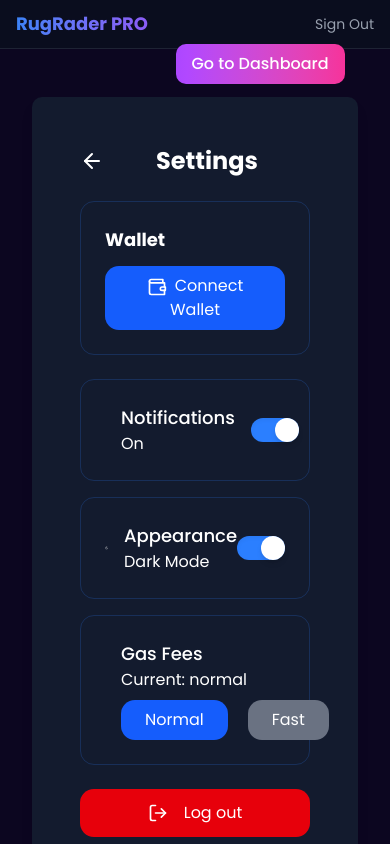
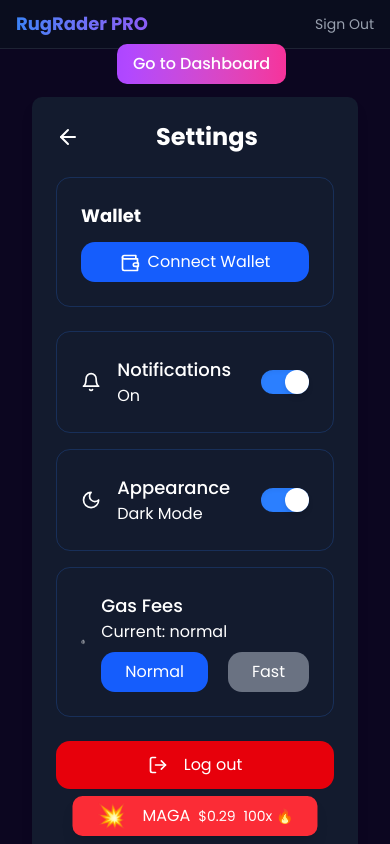
Before and after one commit to AIDIEO-COM/shopify0000-crypto-frontend, a React (Vite) app: page /dashboard/settings in a window 390 px wide. Shown: the top 844 px of the page. Built offline with nearby package versions, Linux system fonts and the light colour scheme.

Commit message:
new update done

```diff
--- a/src/components/Dashboard/CryptoPrices.jsx
+++ b/src/components/Dashboard/CryptoPrices.jsx
@@ -7,7 +7,7 @@
     const fetchCryptoData = async () => {
       try {
         const response = await fetch(
-          "https://api.coingecko.com/api/v3/coins/markets?vs_currency=usd&ids=solana,bonk,dogwifhat,popcat,maga&order=market_cap_desc&per_page=5&page=1&sparkline=false&key=x_cg_demo_api_key=CG-hug1nT2kpVQ8MMbfQDFu4NeK"
+          "https://api.coingecko.com/api/v3/coins/markets?vs_currency=usd&ids=solana,bonk,dogwifhat,popcat,maga,bitcoin&order=market_cap_desc&per_page=5&page=1&sparkline=false&key=x_cg_demo_api_key=CG-hug1nT2kpVQ8MMbfQDFu4NeK"
         );
         const data = await response.json();
         setCryptoData(data);
--- a/src/components/Home/SOLPriceChart.jsx
+++ b/src/components/Home/SOLPriceChart.jsx
@@ -47,7 +47,7 @@
       <h2 className="text-xl font-semibold lg:p-8 text-purple-200 mb-4">
         SOL Price Chart (7 Days)
       </h2>
-      <div className="w-full px-12  h-[300px]">
+      <div className="w-full lg:px-12  h-[300px]">
         <ResponsiveContainer width="100%" height="100%">
           <LineChart
             data={data}
--- a/src/components/ui/BgAnimation_2.jsx
+++ b/src/components/ui/BgAnimation_2.jsx
@@ -1,5 +1,5 @@
 
-import React, { useRef, useEffect } from 'react';
+import  { useRef, useEffect } from 'react';
 
 const BgAnimation_2 = () => {
   const canvasRef = useRef(null);
--- /dev/null
+++ b/src/components/ui/FloatingCrypto.jsx
@@ -0,0 +1,53 @@
+import { useEffect, useState } from "react";
+
+const cryptoList = [
+  { name: "Bitcoin", symbol: "btc", price: "$83953.00", icon: "₿" },
+  { name: "Solana", symbol: "sol", price: "$133.44", icon: "🌞" },
+  { name: "Bonk", symbol: "bonk", price: "$0.00", icon: "💥" },
+  { name: "Popcat", symbol: "popcat", price: "$0.19", icon: "🐱" },
+  { name: "MAGA", symbol: "trump", price: "$0.29", icon: "💥" },
+];
+
+const multipliers = ["50x", "60x", "100x", "120x"];
+const bgColors = ["bg-purple-600", "bg-yellow-600", "bg-blue-600", "bg-red-500", "bg-green-500"];
+const textColors = ["text-white", "text-white", "text-white", "text-white"];
+
+const FloatingCrypto = () => {
+  const [crypto, setCrypto] = useState(cryptoList[0]);
+  const [multiplier, setMultiplier] = useState(multipliers[0]);
+  const [bgColor, setBgColor] = useState(bgColors[0]);
+  const [textColor, setTextColor] = useState(textColors[0]);
+
+  useEffect(() => {
+    const interval = setInterval(() => {
+      const randomCrypto = cryptoList[Math.floor(Math.random() * cryptoList.length)];
+      const randomMultiplier = multipliers[Math.floor(Math.random() * multipliers.length)];
+      const randomBgColor = bgColors[Math.floor(Math.random() * bgColors.length)];
+      const randomTextColor = textColors[Math.floor(Math.random() * textColors.length)];
+
+      setCrypto(randomCrypto);
+      setMultiplier(randomMultiplier);
+      setBgColor(randomBgColor);
+      setTextColor(randomTextColor);
+    }, 1000);
+
+    return () => clearInterval(interval);
+  }, []);
+
+  return (
+    <div className="fixed bottom-2 z-50 left-1/2 transform -translate-x-1/2">
+      <div className={`w-max py-1  px-6 rounded-lg shadow-lg transition-all duration-500 ${bgColor} ${textColor} flex items-center space-x-4`}>
+        <div className="text-2xl">
+          <span>{crypto.icon}</span>
+        </div>
+        <div className="flex items-center space-x-2">
+          <span>{crypto.name}</span>
+          <span className="text-sm">{crypto.price}</span>
+          <span className="text-sm">{multiplier} 🔥</span>
+        </div>
+      </div>
+    </div>
+  );
+};
+
+export default FloatingCrypto;
--- a/src/index.css
+++ b/src/index.css
@@ -230,3 +230,16 @@
     opacity: 0;
   }
 }
+
+@keyframes slowPulse {
+  0%, 100% {
+    opacity: 1;
+  }
+  50% {
+    opacity: 0.7;
+  }
+}
+
+.slow-pulse {
+  animation: slowPulse 3s infinite;
+}
--- a/src/layout/MainLayout.jsx
+++ b/src/layout/MainLayout.jsx
@@ -2,6 +2,7 @@
 import Footer from "./Footer";
 import Navbar from "./Navbar";
 import ScrollToTop from "@/utils/ScrollTop";
+import FloatingCrypto from "@/components/ui/FloatingCrypto";
 
 const MainLayout = () => {
   return (
@@ -9,6 +10,7 @@
       <Navbar />
       <main className="min-h-screen p-4 md:p-12 overflow-x-hidden">
         <ScrollToTop />
+        <FloatingCrypto/>
         <Outlet />
       </main>
       <Footer />
--- a/src/layout/Navbar.jsx
+++ b/src/layout/Navbar.jsx
@@ -32,7 +32,7 @@
           <h1 className="text-lg sm:text-2xl font-bold bg-gradient-to-r from-[#3B82F6] to-[#8B5CF6] bg-clip-text text-transparent">
             RugRader PRO
           </h1>
-          <div className={`${location.pathname === "/dashboard" ? "hidden" : ""} flex fixed z-50 top-5 left-[45%] justify-center my-6`}>
+          <div className={`${location.pathname === "/dashboard" ? "hidden" : ""} flex fixed z-50 top-5 left-[30%] md:left-[45%] justify-center my-6`}>
             <button
               onClick={() => navigate('/dashboard')} // Navigate to dashboard
               className="px-4 py-2 cursor-pointer rounded-lg bg-gradient-to-r from-purple-500 to-pink-500 text-white font-medium hover:from-purple-600 hover:to-pink-600"
--- a/src/pages/CreateToken/CreateToken.jsx
+++ b/src/pages/CreateToken/CreateToken.jsx
@@ -28,9 +28,9 @@
   return (
     <>
       <BgAnimation />
-      <div className="relative max-w-7xl text-white mx-auto px-4 sm:px-6 lg:px-8 py-8 z-10">
+      <div className="relative max-w-7xl text-white mx-auto px-2 sm:px-6 lg:px-8 py-8 z-10">
         <div
-          className="bg-[#131B2E] p-6 rounded-lg shadow-lg"
+          className="bg-[#131B2E]  p-6 rounded-lg shadow-lg"
           style={{ opacity: 1 }}
         >
           <div className="max-w-2xl mx-auto">
--- a/src/pages/PreviousTokens/PreviousTokens.jsx
+++ b/src/pages/PreviousTokens/PreviousTokens.jsx
@@ -7,7 +7,7 @@
     <>
 
    <div>
-     <div className=" max-w-7xl mx-auto px-4 sm:px-6 lg:px-8 py-8 z-10">
+     <div className=" max-w-7xl mx-auto px-2 sm:px-6 lg:px-8 py-8 z-10">
       <div className="bg-[#131B2E] p-6 rounded-lg shadow-lg" style={{ opacity: 1 }}>
         <div className="relative min-h-screen flex flex-col justify-between">
 
@@ -17,7 +17,7 @@
               href="https://t.me/anasfazal"
               target="_blank"
               rel="noopener noreferrer"
-              className="px-6 py-3 bg-indigo-600 text-white font-semibold rounded-lg shadow-md hover:bg-indigo-700 transition flex items-center space-x-2"
+              className="md:px-6 px-3 py-3 bg-indigo-600 text-white font-semibold rounded-lg shadow-md hover:bg-indigo-700 text-nowrap md:text-base text-sm transition flex items-center space-x-2"
             >
               <span>Get your access code for the true experience!</span>
             </a>
--- a/src/pages/Settings/Settings.jsx
+++ b/src/pages/Settings/Settings.jsx
@@ -46,7 +46,7 @@
 
     <main className="relative text-white max-w-7xl mx-auto px-4 sm:px-6 lg:px-8 py-8 z-10">
 
-      <div className="bg-[#131B2E] p-6 rounded-lg shadow-lg">
+      <div className="bg-[#131B2E] md:p-6 rounded-lg shadow-lg">
         <div className="max-w-2xl mx-auto p-6 min-h-screen flex flex-col relative">
           <div className="relative z-10">
             <div className="flex items-center mb-6">
```
Also changed, not shown: src/components/Home/CryptoStats.jsx (+31 -6 lines).
